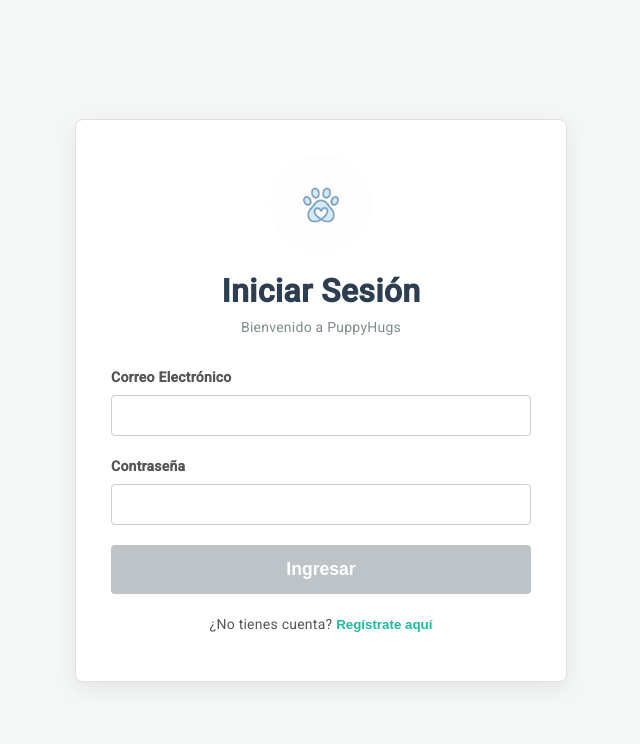
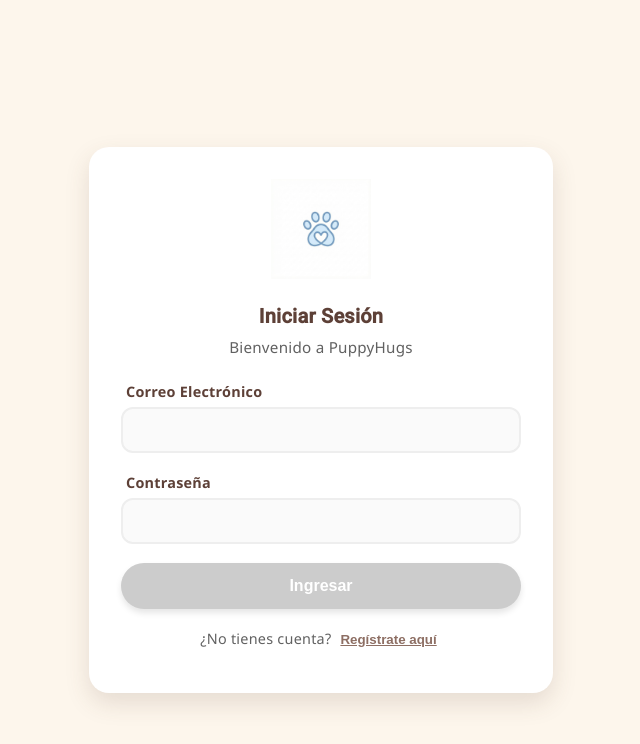
Before and after one commit to valen0311/Proyecto-PuppyHugs, an Angular app in the folder puppyhugs-frontend/: page /login in a window 1280 px wide. Shown: the top 744 px of the page, without its empty margins (319-959 px from the left). Built offline with nearby package versions, Linux system fonts and the light colour scheme.

Commit message:
Finalizada funcionalidad de facturación PDF version 5

```diff
--- a/puppyhugs-frontend/src/app/public/login/login.component.css
+++ b/puppyhugs-frontend/src/app/public/login/login.component.css
@@ -1,238 +1,220 @@
-/* src/app/components/public/login/login.component.css */
+/* --- PALETA DE COLORES (Variables para fácil ajuste) --- */
+:host {
+  --cafe-oscuro: #5D4037;
+  --cafe-claro: #8D6E63;
+  --crema-fondo: #FDF6EC;
+  --blanco: #FFFFFF;
+  --gris-texto: #616161;
+  --rojo-error: #E57373;
+  --verde-exito: #81C784;
+}
 
+/* --- CONTENEDOR PRINCIPAL --- */
 .login-container {
+  min-height: 100vh;
   display: flex;
   justify-content: center;
   align-items: center;
-  padding: 40px;
-  background-color: #f4f7f6; /* Fondo gris claro */
-  min-height: 100vh;
-  box-sizing: border-box;
+  background-color: var(--crema-fondo); /* Fondo suave color crema */
+  padding: 20px;
+  font-family: 'Segoe UI', Tahoma, Geneva, Verdana, sans-serif;
 }
 
-.login-form {
+/* --- TARJETAS (Formularios) --- */
+.login-form, .register-form {
+  background-color: var(--blanco);
   width: 100%;
-  max-width: 420px;
-  padding: 35px;
-  background-color: #ffffff;
-  border-radius: 8px;
-  box-shadow: 0 6px 20px rgba(0, 0, 0, 0.08);
-  border: 1px solid #e0e0e0;
+  max-width: 400px;
+  padding: 2rem;
+  border-radius: 20px; /* Bordes redondeados amigables */
+  box-shadow: 0 10px 25px rgba(93, 64, 55, 0.15); /* Sombra suave color café */
+  animation: fadeIn 0.5s ease-out;
 }
 
+/* Animación para que aparezca suave */
+@keyframes fadeIn {
+  from { opacity: 0; transform: translateY(-20px); }
+  to { opacity: 1; transform: translateY(0); }
+}
+
+/* --- LOGO --- */
+.logo-container {
+  text-align: center;
+  margin-bottom: 1rem;
+}
+
+.app-logo {
+  width: 100px; /* Tamaño controlado */
+  height: auto;
+  transition: transform 0.3s ease;
+}
+
+.app-logo:hover {
+  transform: scale(1.1) rotate(5deg); /* Efecto juguetón al pasar el mouse */
+}
+
+/* --- TEXTOS --- */
 h2 {
   text-align: center;
-  color: #2c3e50; /* Azul oscuro */
-  margin-top: 0;
-  margin-bottom: 10px;
+  color: var(--cafe-oscuro);
+  margin-bottom: 5px;
   font-weight: 700;
-  font-size: 2rem;
 }
 
 .subtitle {
   text-align: center;
-  color: #7f8c8d; /* Gris */
-  margin-bottom: 30px;
+  color: var(--gris-texto);
+  margin-bottom: 25px;
+  font-size: 0.95rem;
 }
 
+/* --- CAMPOS DE ENTRADA (Inputs) --- */
 .form-group {
-  margin-bottom: 20px;
+  margin-bottom: 1.2rem;
 }
 
-.form-group label {
+label {
   display: block;
-  margin-bottom: 8px;
+  margin-bottom: 5px;
+  color: var(--cafe-oscuro);
   font-weight: 600;
-  color: #555;
+  font-size: 0.9rem;
+  margin-left: 5px;
 }
 
-.form-group input {
+input {
   width: 100%;
-  padding: 12px;
-  border: 1px solid #ccc;
-  border-radius: 4px;
-  box-sizing: border-box;
-  transition: border-color 0.3s;
+  padding: 12px 15px;
+  border: 2px solid #EEE; /* Borde sutil */
+  border-radius: 12px;    /* Inputs redonditos */
+  background-color: #FAFAFA;
+  font-size: 1rem;
+  color: #333;
+  transition: all 0.3s;
+  box-sizing: border-box; /* Vital para que no se salga del contenedor */
 }
 
-.form-group input:focus {
+input:focus {
   outline: none;
-  border-color: #1abc9c; /* Verde/Aqua */
-  box-shadow: 0 0 0 2px rgba(26, 188, 156, 0.2);
+  border-color: var(--cafe-claro);
+  background-color: var(--blanco);
+  box-shadow: 0 0 0 3px rgba(141, 110, 99, 0.1);
 }
 
-.form-group input.invalid {
-  border-color: #e74c3c; /* Rojo */
+/* Estilos de error en inputs */
+input.invalid, input.input-error {
+  border-color: var(--rojo-error);
+  background-color: #FFEBEE;
 }
 
-.error-message {
-  color: #e74c3c;
-  font-size: 0.85rem;
-  margin-top: 6px;
+/* --- MENSAJES DE ERROR Y ÉXITO --- */
+.error-message, .field-error {
+  color: #D32F2F;
+  font-size: 0.8rem;
+  margin-top: 5px;
+  margin-left: 5px;
 }
 
-.server-error {
-  color: #e74c3c;
-  background-color: #fbeaea;
-  padding: 12px;
-  border-radius: 4px;
-  margin-bottom: 20px;
+.server-error, .error-alert {
+  background-color: #FFEBEE;
+  color: #D32F2F;
+  padding: 10px;
+  border-radius: 10px;
+  margin-bottom: 15px;
   text-align: center;
-  border: 1px solid #e74c3c;
-  font-weight: 500;
+  border: 1px solid #FFCDD2;
 }
 
+.success-alert {
+  background-color: #E8F5E9;
+  color: #2E7D32;
+  padding: 10px;
+  border-radius: 10px;
+  margin-bottom: 15px;
+  text-align: center;
+  border: 1px solid #C8E6C9;
+}
+
+/* --- BOTONES --- */
 .submit-btn {
   width: 100%;
   padding: 14px;
-  background-color: #1abc9c; /* Verde/Aqua */
+  background-color: var(--cafe-claro);
   color: white;
   border: none;
-  border-radius: 4px;
+  border-radius: 50px; /* Botón tipo píldora */
+  font-size: 1rem;
+  font-weight: bold;
   cursor: pointer;
-  font-size: 1.1rem;
-  font-weight: 600;
-  transition: background-color 0.3s;
+  transition: background-color 0.3s, transform 0.2s;
+  box-shadow: 0 4px 6px rgba(0,0,0,0.1);
 }
 
-.submit-btn:hover {
-  background-color: #16a085; /* Verde oscuro */
+.submit-btn:hover:not([disabled]) {
+  background-color: var(--cafe-oscuro);
+  transform: translateY(-2px);
 }
 
 .submit-btn:disabled {
-  background-color: #bdc3c7; /* Gris claro */
+  background-color: #CCC;
   cursor: not-allowed;
+  transform: none;
 }
 
+.cancel-btn {
+  width: 100%;
+  padding: 12px;
+  background-color: transparent;
+  border: 2px solid #EEE;
+  color: var(--gris-texto);
+  border-radius: 50px;
+  margin-top: 10px;
+  font-weight: 600;
+  cursor: pointer;
+  transition: all 0.3s;
+}
+
+.cancel-btn:hover {
+  border-color: var(--cafe-claro);
+  color: var(--cafe-oscuro);
+}
+
+/* --- ENLACES Y TEXTOS DE ABAJO --- */
 .register-link {
   text-align: center;
   margin-top: 20px;
-  color: #555;
-}
-
-.register-link a {
-  color: #1abc9c;
-  font-weight: 600;
-  text-decoration: none;
-}
-.register-link a:hover {
-  text-decoration: underline;
+  font-size: 0.9rem;
+  color: var(--gris-texto);
 }
 
 .toggle-btn {
   background: none;
   border: none;
-  color: #1abc9c;
-  font-weight: 600;
+  color: var(--cafe-claro);
+  font-weight: bold;
   cursor: pointer;
-  text-decoration: none;
-  padding: 0;
+  text-decoration: underline;
+  padding: 0 5px;
 }
 
 .toggle-btn:hover {
-  text-decoration: underline;
+  color: var(--cafe-oscuro);
 }
 
-.register-form {
-  width: 100%;
-  max-width: 420px;
-  padding: 35px;
-  background-color: #ffffff;
-  border-radius: 8px;
-  box-shadow: 0 6px 20px rgba(0, 0, 0, 0.08);
-  border: 1px solid #e0e0e0;
-  margin-top: 20px;
-  animation: slideIn 0.3s ease-in-out;
-}
-
-@keyframes slideIn {
-  from {
-    opacity: 0;
-    transform: translateY(-10px);
-  }
-  to {
-    opacity: 1;
-    transform: translateY(0);
-  }
-}
-
+/* --- ESTRUCTURA DE FILAS (Para registro) --- */
 .form-row {
-  display: grid;
-  grid-template-columns: 1fr 1fr;
-  gap: 15px;
+  display: flex;
+  gap: 15px; /* Espacio entre columnas */
 }
 
 .form-row .form-group {
-  margin-bottom: 0;
+  flex: 1; /* Que ocupen el mismo espacio */
 }
 
-.input-error {
-  border-color: #e74c3c !important;
-}
-
-.field-error {
-  color: #e74c3c;
-  font-size: 0.85rem;
-  margin-top: 6px;
-}
-
-.error-alert {
-  color: #c0392b;
-  background-color: #fbeaea;
-  padding: 12px;
-  border-radius: 4px;
-  margin-bottom: 20px;
-  border: 1px solid #e74c3c;
-  font-weight: 500;
-}
-
-.success-alert {
-  color: #27ae60;
-  background-color: #d5f4e6;
-  padding: 12px;
-  border-radius: 4px;
-  margin-bottom: 20px;
-  border: 1px solid #27ae60;
-  font-weight: 500;
-}
-
+/* --- BOTONES DE GRUPO (En registro) --- */
 .button-group {
-  display: grid;
-  grid-template-columns: 1fr 1fr;
+  display: flex;
+  flex-direction: column;
   gap: 10px;
   margin-top: 20px;
 }
-
-.cancel-btn {
-  padding: 14px;
-  background-color: #95a5a6;
-  color: white;
-  border: none;
-  border-radius: 4px;
-  cursor: pointer;
-  font-size: 1rem;
-  font-weight: 600;
-  transition: background-color 0.3s;
-}
-
-.cancel-btn:hover {
-  background-color: #7f8c8d;
-}
-
-/* --- Estilos del Logo --- */
-.logo-container {
-  text-align: center;
-  margin-bottom: 15px; /* Espacio entre el logo y el título */
-}
-
-.app-logo {
-  width: 100px;           /* Tamaño ideal, ni muy grande ni muy chico */
-  height: auto;           /* Mantiene la proporción */
-  border-radius: 50%;     /* Lo hace redondito (opcional, si el logo es cuadrado) */
-  /* box-shadow: 0 4px 6px rgba(0,0,0,0.1);  <-- Descomenta si quieres una sombra suave */
-  transition: transform 0.3s ease;
-}
-
-.app-logo:hover {
-  transform: scale(1.05); /* Efecto pequeño de zoom al pasar el mouse */
-}
--- a/puppyhugs-frontend/src/app/public/login/login.component.html
+++ b/puppyhugs-frontend/src/app/public/login/login.component.html
@@ -1,6 +1,6 @@
 <div class="login-container">
 
-  <form class="login-form" [formGroup]="loginForm" (ngSubmit)="onSubmit()">
+  <form *ngIf="!showRegisterForm" class="login-form" [formGroup]="loginForm" (ngSubmit)="onSubmit()">
 
     <div class="logo-container">
       <img src="assets/images/logo.png" alt="Logo PuppyHugs" class="app-logo">
```
